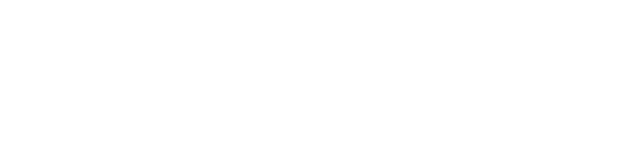
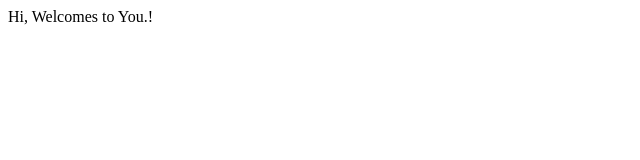
Before and after one commit to NChanduKrishna/portfolio-Website, a plain HTML site: page index.html in a window 1280 px wide. Shown: the whole page, without its empty margins (0-640 px from the left). Drawn offline with Linux system fonts and the light colour scheme.

Commit message:
commiting HTML code

```diff
--- a/index.html
+++ b/index.html
@@ -1,6 +1,9 @@
 <!DOCTYPE html>
-<html>
+<html lang="en">
     <head>
         <title>Chandu</title>
     </head>
+    <body>
+        Hi, Welcomes to You.!
+    </body>
 </html>
```
